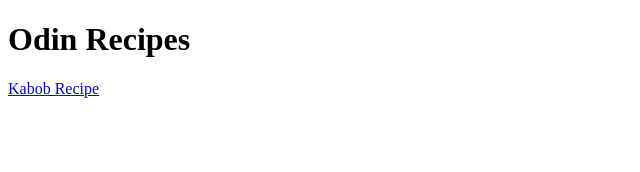
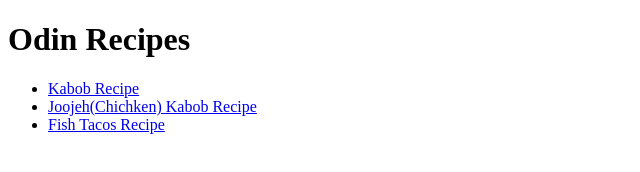
Before and after one commit to wisestupidman/odin-recipes, a plain HTML site: page index.html in a window 1280 px wide. Shown: the whole page, without its empty margins (0-640 px from the left). Drawn offline with Linux system fonts and the light colour scheme.

Commit message:
index.html and recipes/fishtacos.html and recipes/joojehkabob.html

```diff
--- a/index.html
+++ b/index.html
@@ -6,7 +6,11 @@
     </Head>
     <body>
         <h1>Odin Recipes</h1>
-        <a href="recipes/kabob.html"> Kabob Recipe</a>
+        <ul>
+            <li><a href="recipes/kabob.html"> Kabob Recipe</a></li>
+            <li><a href="recipes/joojehkabob.html">Joojeh(Chichken) Kabob Recipe</a></li>
+            <li><a href="recipes/fishtacos.html">Fish Tacos Recipe</a></li>
+        </ul>
     </body>
 
 
```
Also changed, not shown: recipes/fishtacos.html (added), recipes/joojehkabob.html (added).
